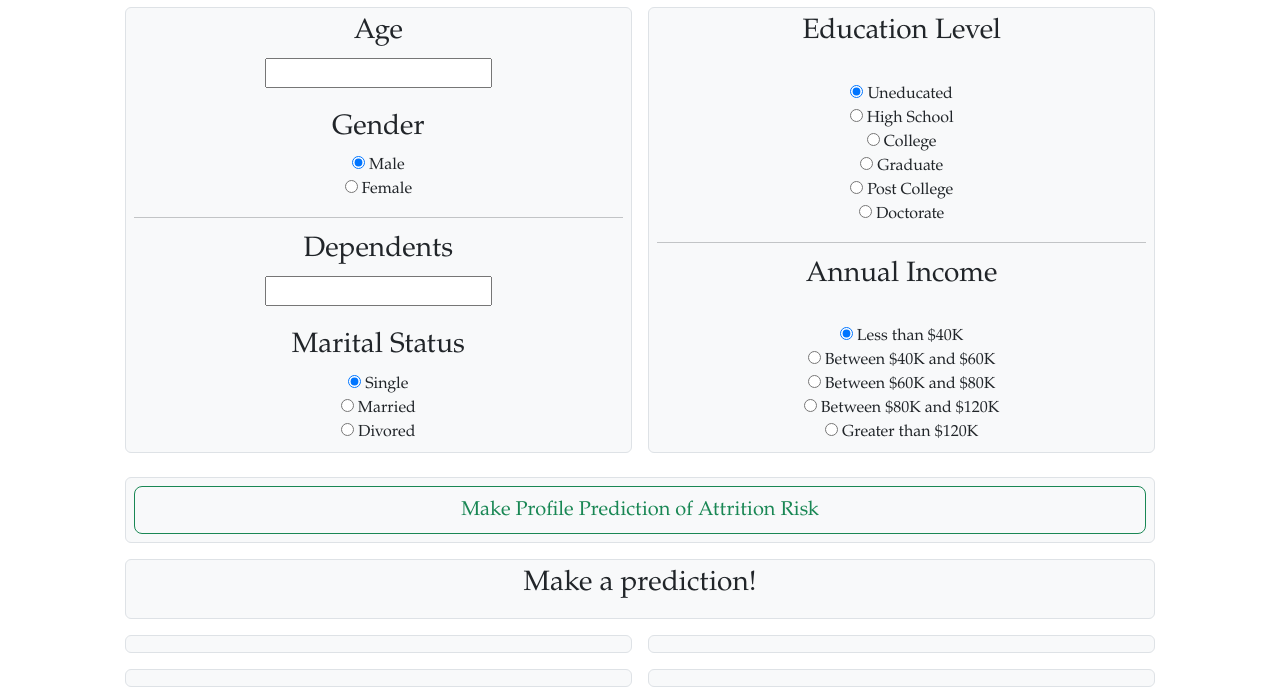
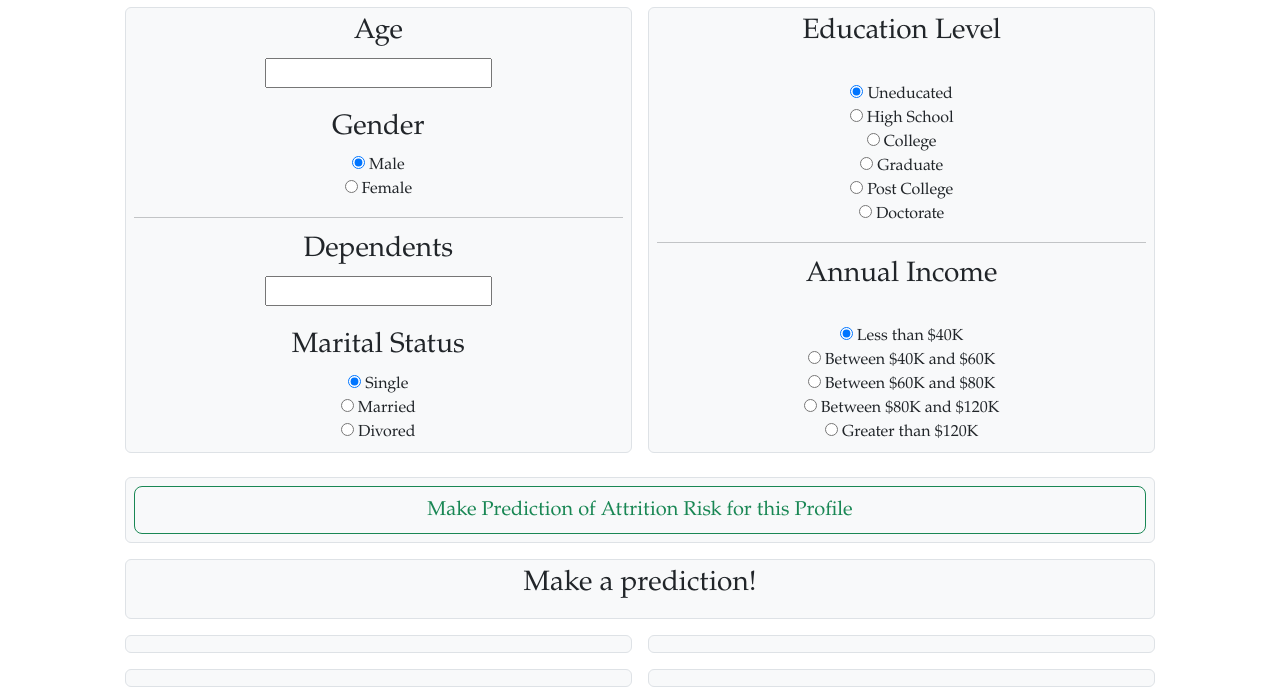
Before and after one commit to asundquistdavis/credit-churn-prediction, a Flask app: page /predict in a window 1280 px wide. Shown: the part 328-1023 px from the top of the page. Run offline with Flask 2, Linux system fonts and the light colour scheme; parts of the project's set-up code (start-up, migrations or seed data) failed here and were passed over; some libraries are stand-ins or nearby versions.

Commit message:
named button

```diff
--- a/templates/predict.html
+++ b/templates/predict.html
@@ -188,7 +188,7 @@
                 <div class="col-md-10">
                     <!-- Row element -->
                     <div class="border rounded bg-light m-2 p-2">
-                        <button type="submit" class="btn btn-outline-success btn-lg btn-block">Make Profile Prediction of Attrition Risk</button>
+                        <button type="submit" class="btn btn-outline-success btn-lg btn-block">Make Prediction of Attrition Risk for this Profile</button>
                     </div>
                 </div>
                 <div class="col-md-1">
```
